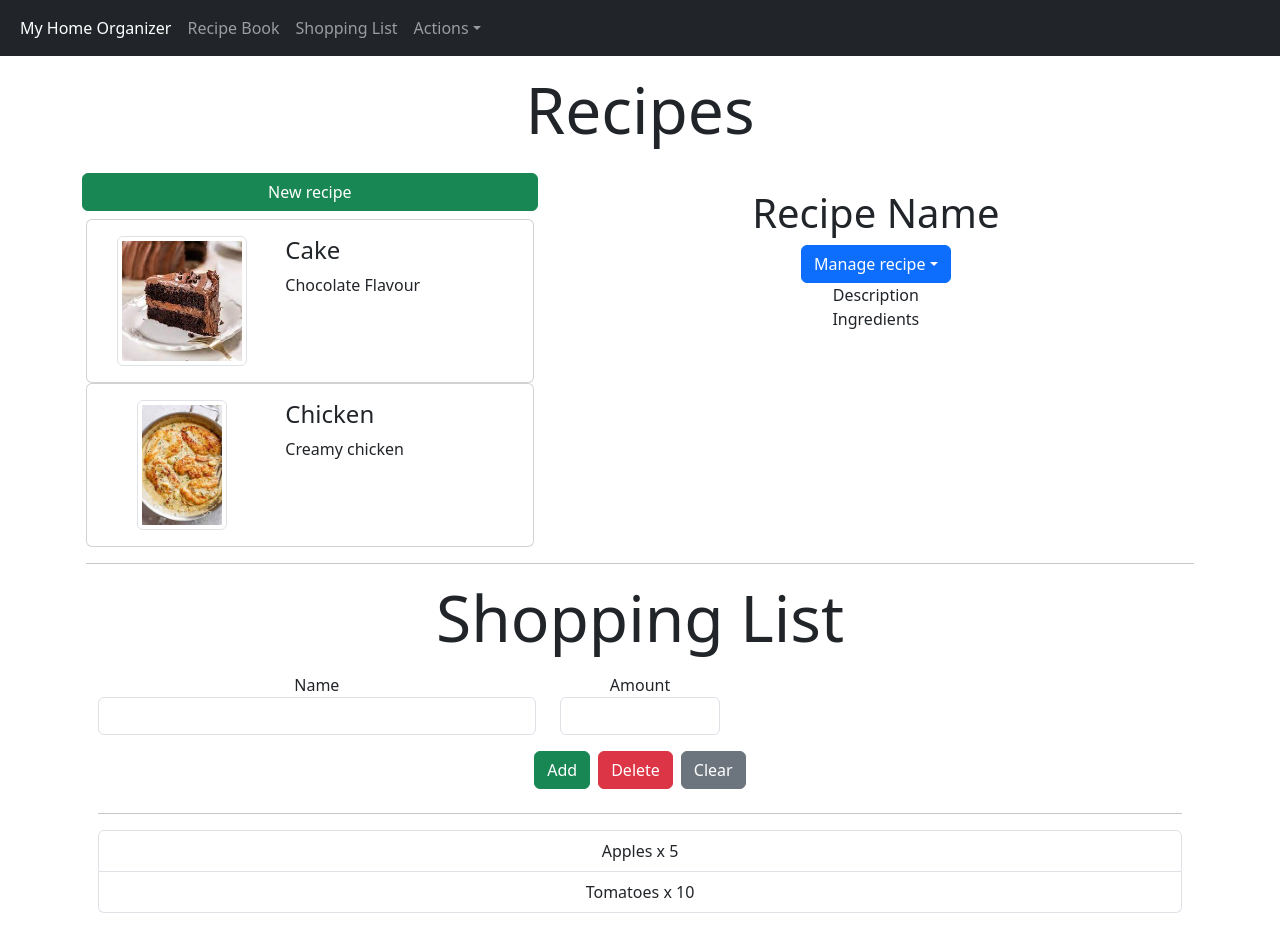
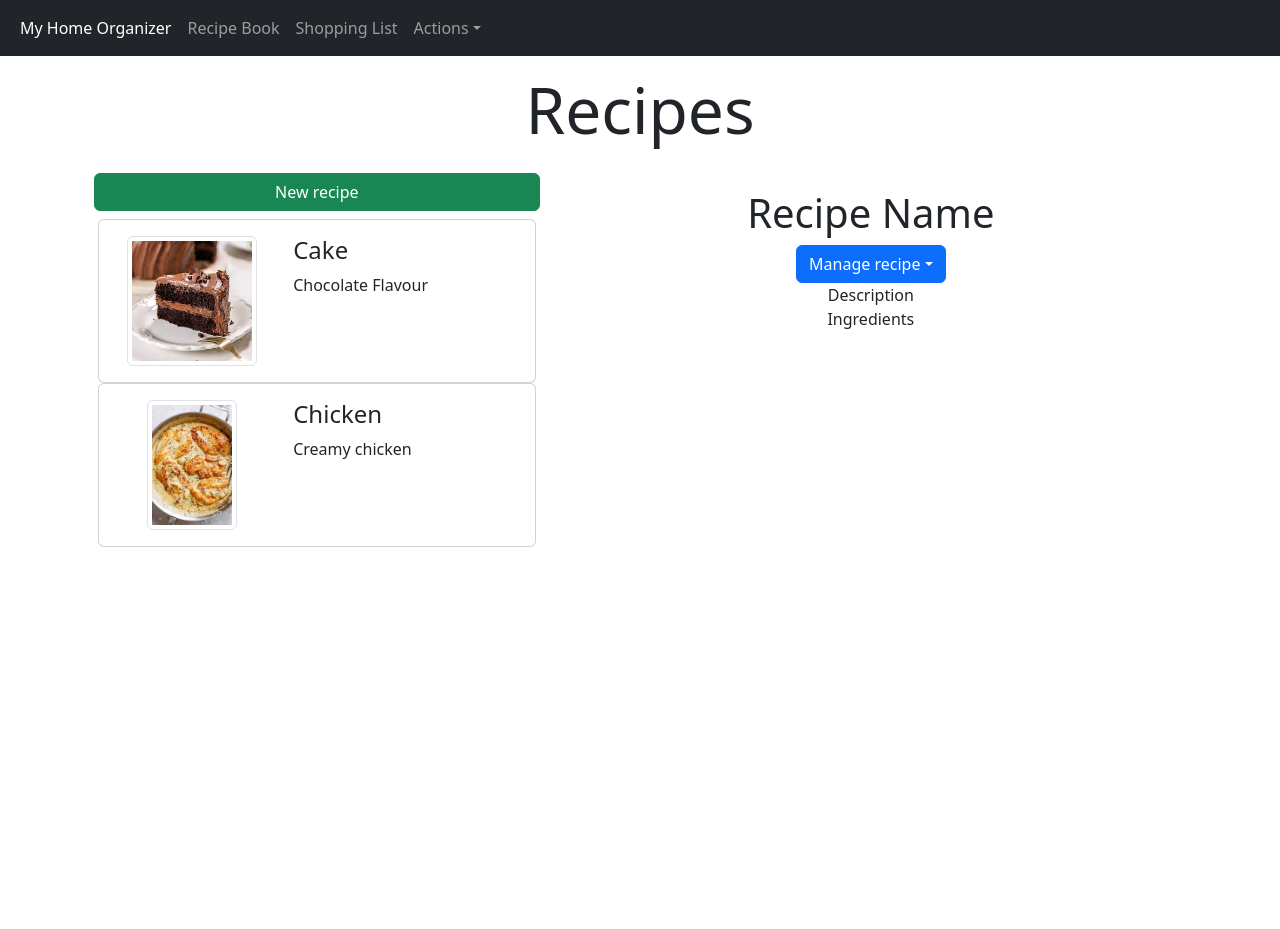
Before and after one commit to LuqmaanHaffejee/MyHomeOrganizer, an Angular app: page / in a window 1280 px wide. After the commit the page ends 800 px from the top, so only its background shows below. Built offline with nearby package versions, Linux system fonts and the light colour scheme.

Commit message:
naive navigation

```diff
--- a/src/app/app.component.html
+++ b/src/app/app.component.html
@@ -1,12 +1,9 @@
-<app-header></app-header>
+<app-header (recipePageSelected)="onRecipePageSelected()" (shoppingListPageSelected)="onShoppingListPageSelected()"></app-header>
 <div class="container p-3">
   <div class="row">
     <div class="col-12 text-center">
-      <p class="display-3">Recipes</p>
-      <app-recipe></app-recipe>
-      <hr>
-      <p class="display-3">Shopping List</p>
-      <app-shopping-list></app-shopping-list>
+      <app-recipe  *ngIf="recipePageSelected"></app-recipe>
+      <app-shopping-list *ngIf="shoppingListPageSelected"></app-shopping-list>
     </div>
   </div>
 </div>
--- a/src/app/app.component.ts
+++ b/src/app/app.component.ts
@@ -6,4 +6,19 @@ import { Component } from '@angular/core';
   styleUrl: './app.component.css'
 })
 export class AppComponent {
+
+  recipePageSelected: boolean = true;
+
+  shoppingListPageSelected: boolean = false;
+
+  onRecipePageSelected() {
+    this.shoppingListPageSelected = false;
+    this.recipePageSelected = true;
+  }
+
+  onShoppingListPageSelected() {
+    this.recipePageSelected = false;
+    this.shoppingListPageSelected = true;
+  }
+
 }
--- a/src/app/domain/recipe-book/ui/recipe/recipe-list/recipe-item/recipe-item.component.html
+++ b/src/app/domain/recipe-book/ui/recipe/recipe-list/recipe-item/recipe-item.component.html
@@ -1,4 +1,4 @@
-<div class="card">
+<div class="card" style="cursor: pointer">
   <div class="row p-3">
     <div class="col-5">
       <img class="rounded img-thumbnail" [src]="recipe.imagePath" alt="" style="max-width: 130px; max-height: 130px">
--- a/src/app/domain/recipe-book/ui/recipe/recipe.component.html
+++ b/src/app/domain/recipe-book/ui/recipe/recipe.component.html
@@ -1,3 +1,7 @@
+<div class="container">
+
+  <p class="display-3">Recipes</p>
+
   <div class="row">
     <div class="col-md-5">
       <app-recipe-list></app-recipe-list>
@@ -6,3 +10,4 @@
       <app-recipe-detail></app-recipe-detail>
     </div>
   </div>
+</div>
--- a/src/app/domain/shopping-list/ui/shopping-list/shopping-list.component.html
+++ b/src/app/domain/shopping-list/ui/shopping-list/shopping-list.component.html
@@ -1,4 +1,5 @@
 <div class="container">
+  <p class="display-3">Shopping List</p>
   <div class="row">
     <div class="col-12">
       <app-shopping-list-edit></app-shopping-list-edit>
--- a/src/app/shared/ui/header/header.component.html
+++ b/src/app/shared/ui/header/header.component.html
@@ -2,8 +2,8 @@
   <div class="container-fluid">
     <ul class="nav navbar-nav">
       <li class="nav-item"><a class="nav-link active" href="#">My Home Organizer</a></li>
-      <li class="nav-item"><a class="nav-link" href="#">Recipe Book</a></li>
-      <li class="nav-item"><a class="nav-link" href="#">Shopping List</a></li>
+      <li class="nav-item"><a class="nav-link" href="#" (click)="onRecipeClick()">Recipe Book</a></li>
+      <li class="nav-item"><a class="nav-link" href="#" (click)="onShoppingListClick()">Shopping List</a></li>
       <li class="nav-item dropdown">
         <a class="nav-link dropdown-toggle" href="#" role="button" data-bs-toggle="dropdown">Actions</a>
         <ul class="dropdown-menu">
--- a/src/app/shared/ui/header/header.component.ts
+++ b/src/app/shared/ui/header/header.component.ts
@@ -1,4 +1,4 @@
-import { Component } from "@angular/core";
+import { Component, EventEmitter, Output } from "@angular/core";
 
 @Component({
   selector: 'app-header',
@@ -7,4 +7,17 @@ import { Component } from "@angular/core";
 })
 export class HeaderComponent {
 
+  @Output('recipePageSelected')
+  recipeClicked = new EventEmitter<void>();
+
+  @Output('shoppingListPageSelected')
+  shoppingListClicked = new EventEmitter<void>();
+
+  onRecipeClick() {
+    this.recipeClicked.emit();
+  }
+
+  onShoppingListClick() {
+    this.shoppingListClicked.emit();
+  }
 }
```
Lines whose indentation alone changed are shown as unchanged.
